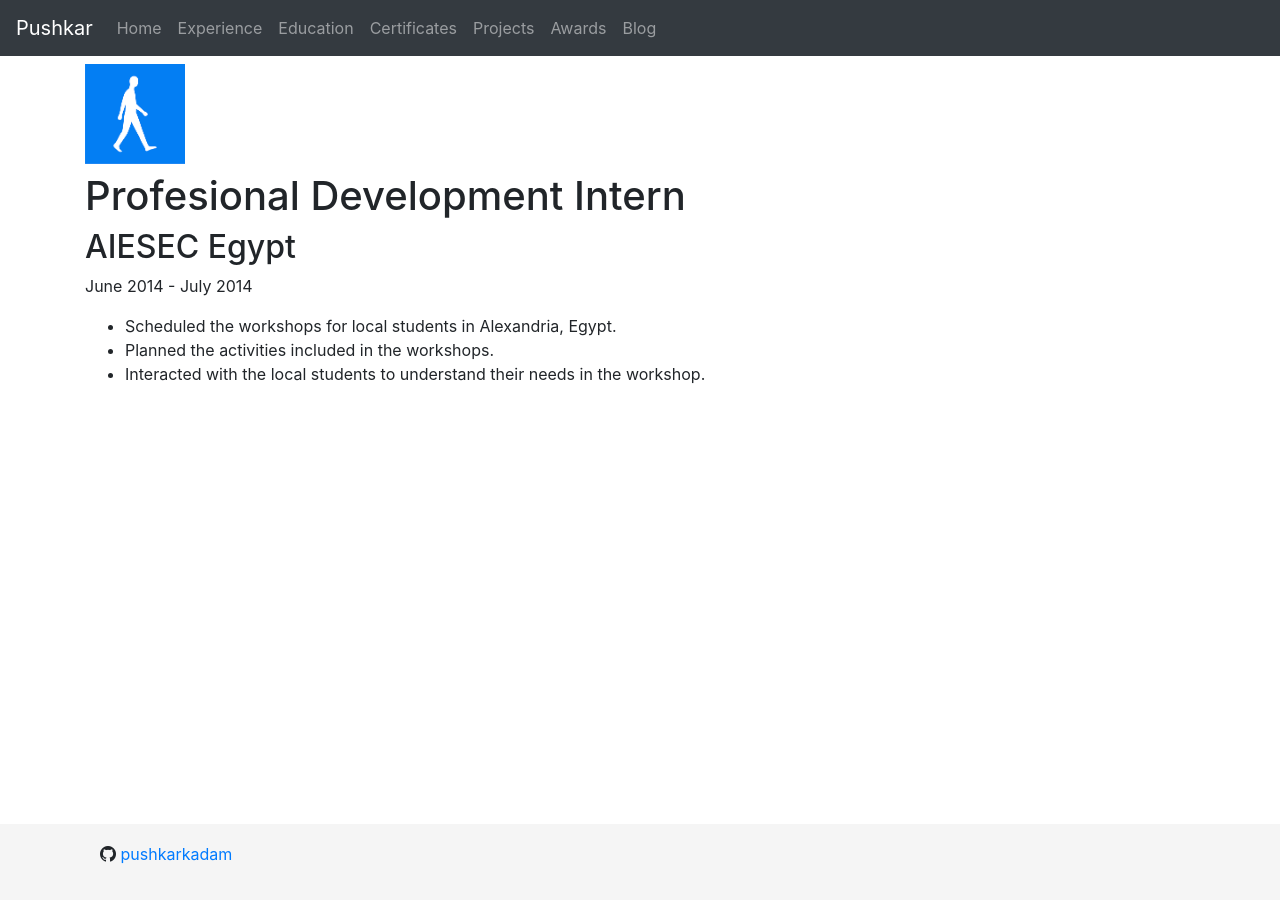
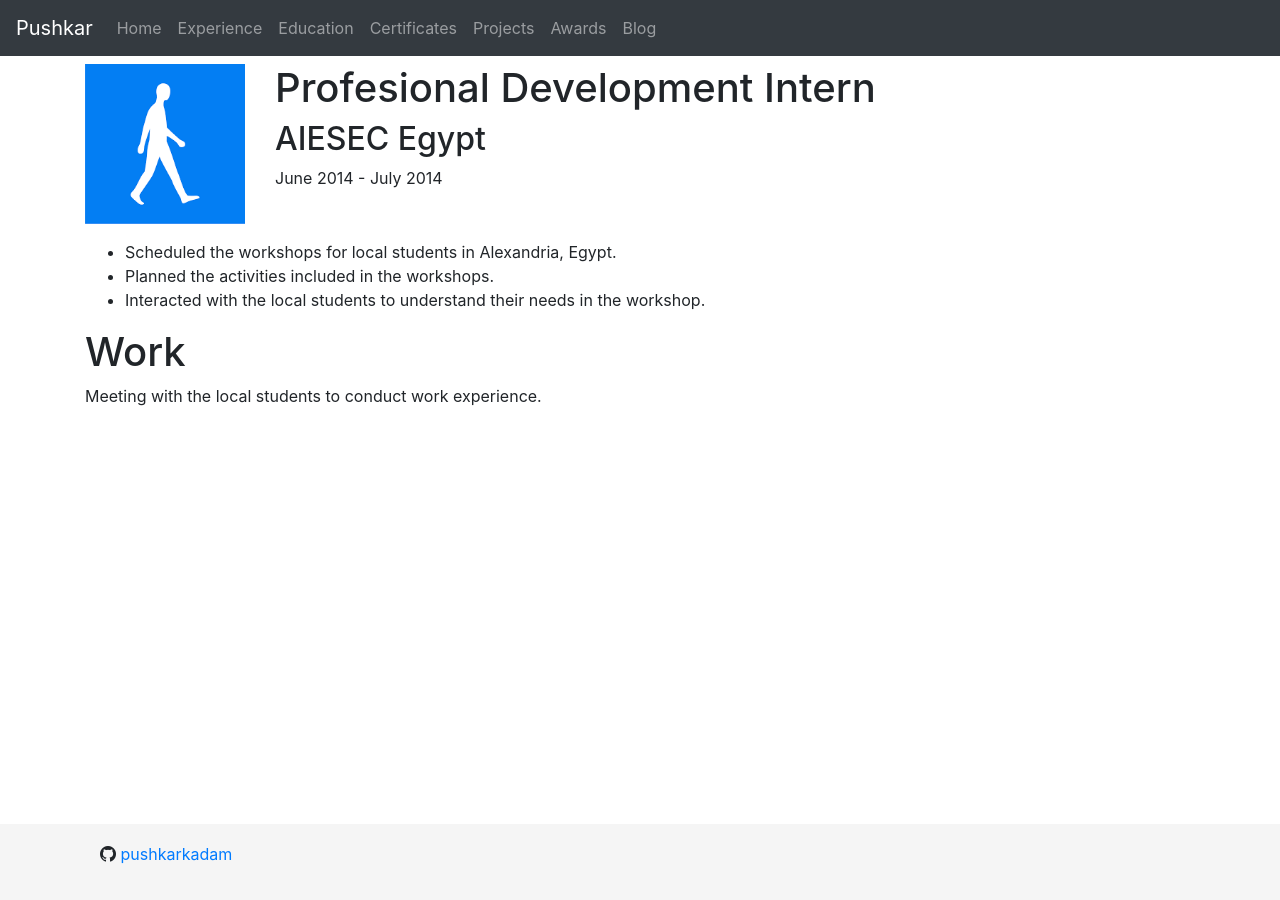
Before and after one commit to pushkarkadam/portfolio, a Jekyll site: the page built from my_collections/_jobs/aiesec.md, in a window 1280 px wide. Built offline with Jekyll 4.4.1, drawn with Linux system fonts in a browser that asks for light colours; nearby versions of some CDN libraries.

Commit message:
Sort jobs by date.

```diff
--- a/_layouts/job.html
+++ b/_layouts/job.html
@@ -3,13 +3,16 @@
 ---
 
 <div class="mt-2">
-    <img class="img-fluid" src="{{ site.baseurl }}/assets/images/jobs/{{ page.image }}" alt="Image of {{ page.name }}" height="100px" width="100px">
-</div>
-
-<div class="mt-2">
-    <h1>{{ page.job_title }}</h1>
-    <h2>{{ page.name }}</h2>
-    <p>{{ page.start }} - {{ page.end }}</p>
+    <div class="row">
+        <div class="col-sm-2 col-md-2 col-lg-2">
+            <img class="img-fluid" src="{{ site.baseurl }}/assets/images/jobs/{{ page.image }}" alt="Image of {{ page.name }}" height="200px" width="200px">
+        </div>
+        <div class="col-sm-10 col-md-10 col-lg-10">
+            <h1>{{ page.job_title }}</h1>
+            <h2>{{ page.name }}</h2>
+            <p>{{ page.start_date | date: "%B %Y" }} - {{ page.end_date | date: "%B %Y"}}</p>
+        </div>
+    </div>
 </div>
 
 <div class="">
--- a/experience.html
+++ b/experience.html
@@ -10,12 +10,13 @@
 <hr>
 
 <div class="mt-2">
+    {% assign jobs = site.jobs | sort: 'start_date' | reverse %}
     <ul>
-        {% for job in site.jobs %}
+        {% for job in jobs %}
             <li>
                 <h2><a href="{{ job.url }}">{{ job.job_title }}</a></h2>
                 <h3>{{ job.name }}</h3>
-                <p>{{ job.content | markdownify }}</p>
+                <p>{{ job.excerpt | markdownify }}</p>
             </li>
         {% endfor %}
     </ul>
--- a/my_collections/_jobs/aiesec.md
+++ b/my_collections/_jobs/aiesec.md
@@ -4,10 +4,14 @@
 name: AIESEC Egypt
 location: Alexandria Governorate, Egypt
 image: aiesec.png
-start: June 2014
-end: July 2014
+start_date: 2014-06-19
+end_date: 2014-07-20
 ---
 
 * Scheduled the workshops for local students in Alexandria, Egypt.
 * Planned the activities included in the workshops.
 * Interacted with the local students to understand their needs in the workshop.
+
+# Work
+
+Meeting with the local students to conduct work experience.
```
Also changed, not shown: my_collections/_jobs/wsr.md (+2 -2 lines).
